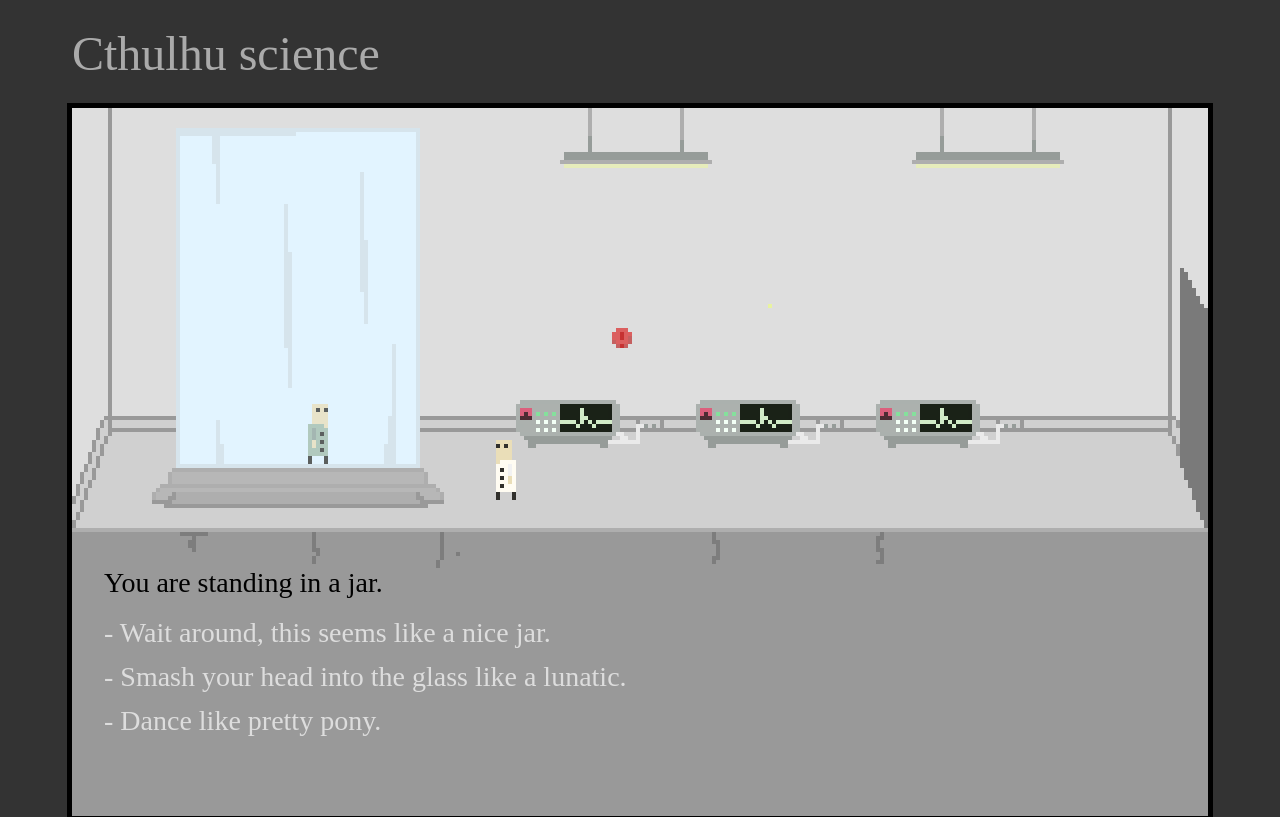
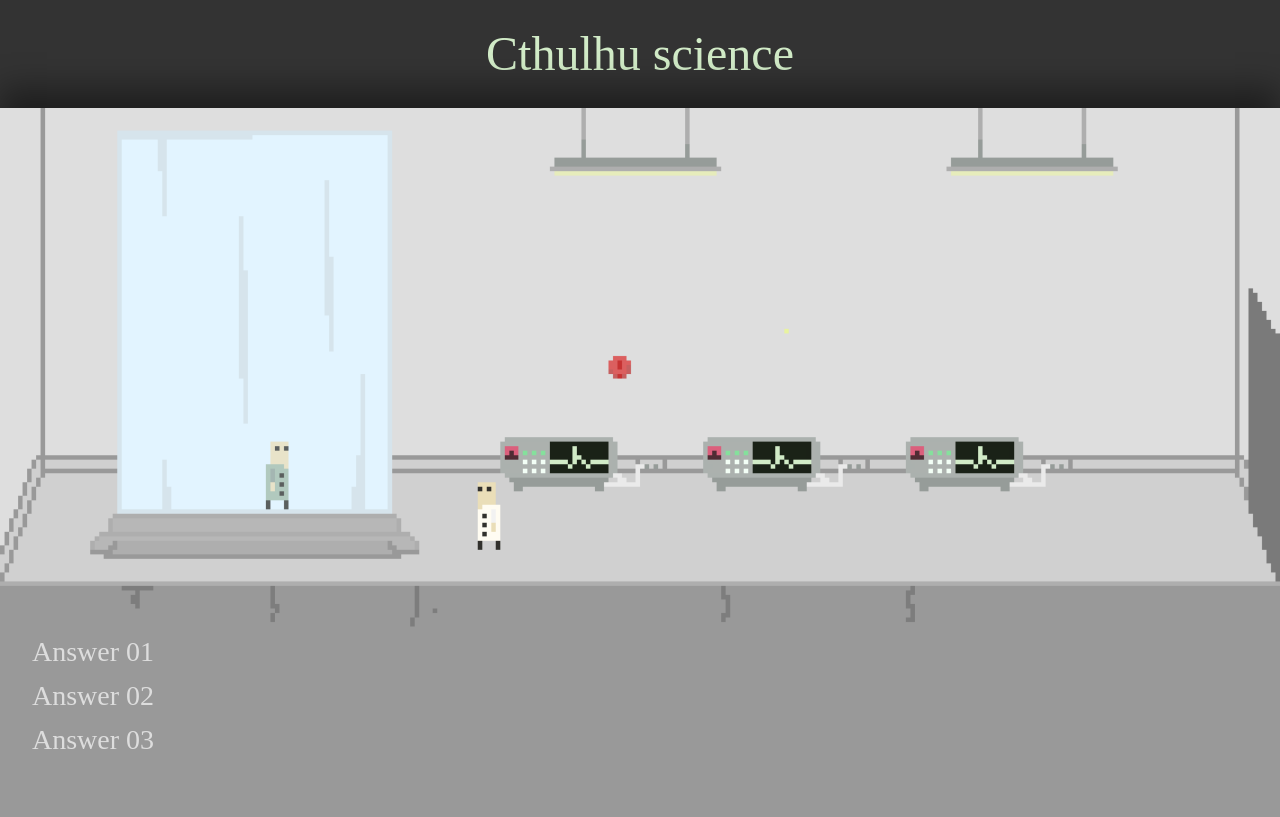
Before and after one commit to sebbdk/cthulhu-science, a website: page src/index.html in a window 1280 px wide. Shown: the top 817 px of the page. Drawn offline with Linux system fonts and the light colour scheme; a script that the page names is missing; a web font is replaced by a local one.

Commit message:
fixed some styling and added more tracking

```diff
--- a/src/index.html
+++ b/src/index.html
@@ -16,7 +16,12 @@
 </head>
 <body>
 
-	<h1>Cthulhu science</h1>
+	<h1>
+		Cthulhu science
+		<div class="le-btn">
+			<div class="fb-like" data-href="http://sebbdk.github.io/cthulhu-science/src/" data-layout="standard" data-action="like" data-show-faces="true" data-share="true"></div>
+		</div>
+	</h1>
 
 	<div class="scene">
 		<img src="img/scene01.png">
@@ -27,10 +32,6 @@
 			<a href="#">Answer 01</a>
 			<a href="#">Answer 02</a>
 			<a href="#">Answer 03</a>
-		</div>
-
-		<div class="le-btn">
-			<div class="fb-like" data-href="http://sebbdk.github.io/cthulhu-science/src/" data-layout="standard" data-action="like" data-show-faces="true" data-share="true"></div>
 		</div>
 	</div>
 
@@ -59,9 +60,11 @@
 	<script src="js/map.js" type="text/javascript" charset="utf-8"></script>
 	<script src="js/main.js" type="text/javascript" charset="utf-8"></script>
 
-	<script src="//track.sebb.dk/js/track.js" type="text/javascript" charset="utf-8"></script>
+	<!--<script src="//track.sebb.dk/js/track.js" type="text/javascript" charset="utf-8"></script>-->
+	<script src="http://localhost/track/js/track.js" type="text/javascript" charset="utf-8"></script>
 	<script>
-		_track('cthulhu_science');
+		_track.propertyID = "cthulhu_science";
+		_track();
 	</script>
 </body>
 </html>
--- a/src/js/main.js
+++ b/src/js/main.js
@@ -2,7 +2,7 @@
 * @Author: sebb
 * @Date:   2014-07-07 19:57:46
 * @Last Modified by:   sebb
-* @Last Modified time: 2014-07-07 19:58:56
+* @Last Modified time: 2015-04-08 01:22:44
 */
 
 (function($) {
@@ -13,7 +13,9 @@
 
 	$(document).on('click', 'a', linkToScene);
 
-	function linkToScene() {
+	function linkToScene(evt) {
+		evt.preventDefault();
+
 		var id = $(this).attr('data-goto');
 		console.log(id);
 		gotoScene(id);
@@ -27,6 +29,12 @@
 	}
 
 	function gotoScene(id) {
+		_track('choice_load', id);
+
+		if(id == "The end!") {
+			_track('complete_play', id);
+		}
+
 		$('p').html(scenes[id].text);
 
 		if(scenes[id].graphic) {
--- a/src/js/map.js
+++ b/src/js/map.js
@@ -415,7 +415,7 @@ var scenes = {
 		]
 	},
 	"lol":{
-		text:"The one BELOW the game ;)",
+		text:"The one ABOVE the game ;)",
 		actions:[
 			{
 				text:"Play this awesome thing again!",
--- a/src/sass/screen.scss
+++ b/src/sass/screen.scss
@@ -13,23 +13,29 @@
 }
 
 body {
-	background-color: #333;
+	background-color: #999999;
 	font-family: 'PT Sans';
 }
 
 .scene {
-	width: 1136px;
-	height: 708px;
+	//max-width: 1136px;
+	//max-width: 80%;
+	//height: 708px;
 	margin: auto;
 	position: relative;
+	background-color: #999999;
 
-	box-shadow: 0px 0px 0px 5px #000;
+	box-shadow: 0 -20px 30px 0px rgba(0,0,0,0.4);
+
+	img {
+		width: 100%;
+	}
 }
 
 .info-area {
 	position: absolute;
-	top: 425px;
-	height: 219px;
+	top: 60%;
+	min-height: 219px;
 	padding: 32px;
 }
 
@@ -39,11 +45,13 @@ p, a {
 
 h1 {
 	margin: auto;
-	margin-top: 30px;
-	margin-bottom: 30px;
-	width: 1136px;
+	padding-top: 30px;
+	padding-bottom: 30px;
+	width: 100%;
 	font-size: 48px;
-	color: #aaa;
+	color: #d1ebc7;
+	text-align: center;
+	background-color: #333;
 }
 
 p {
```
Also changed, not shown: src/css/screen.css, 1 other file.
